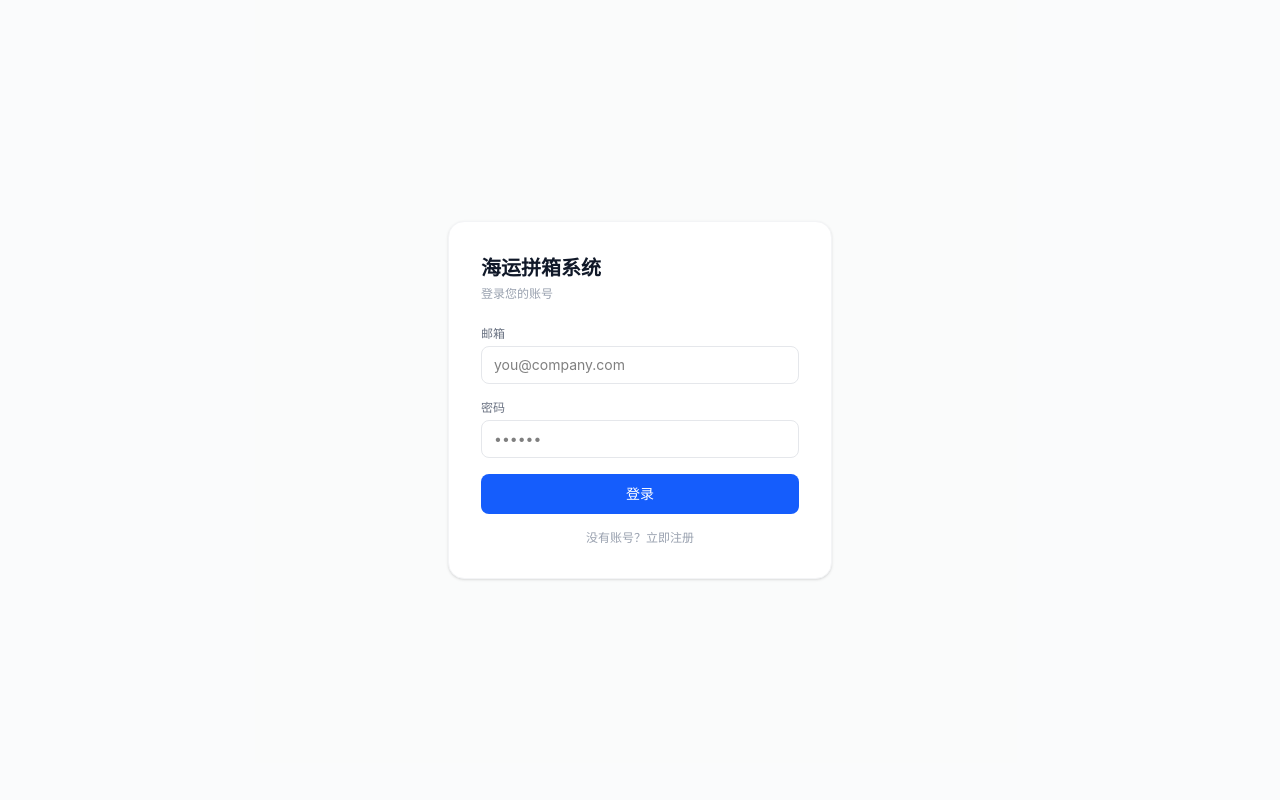
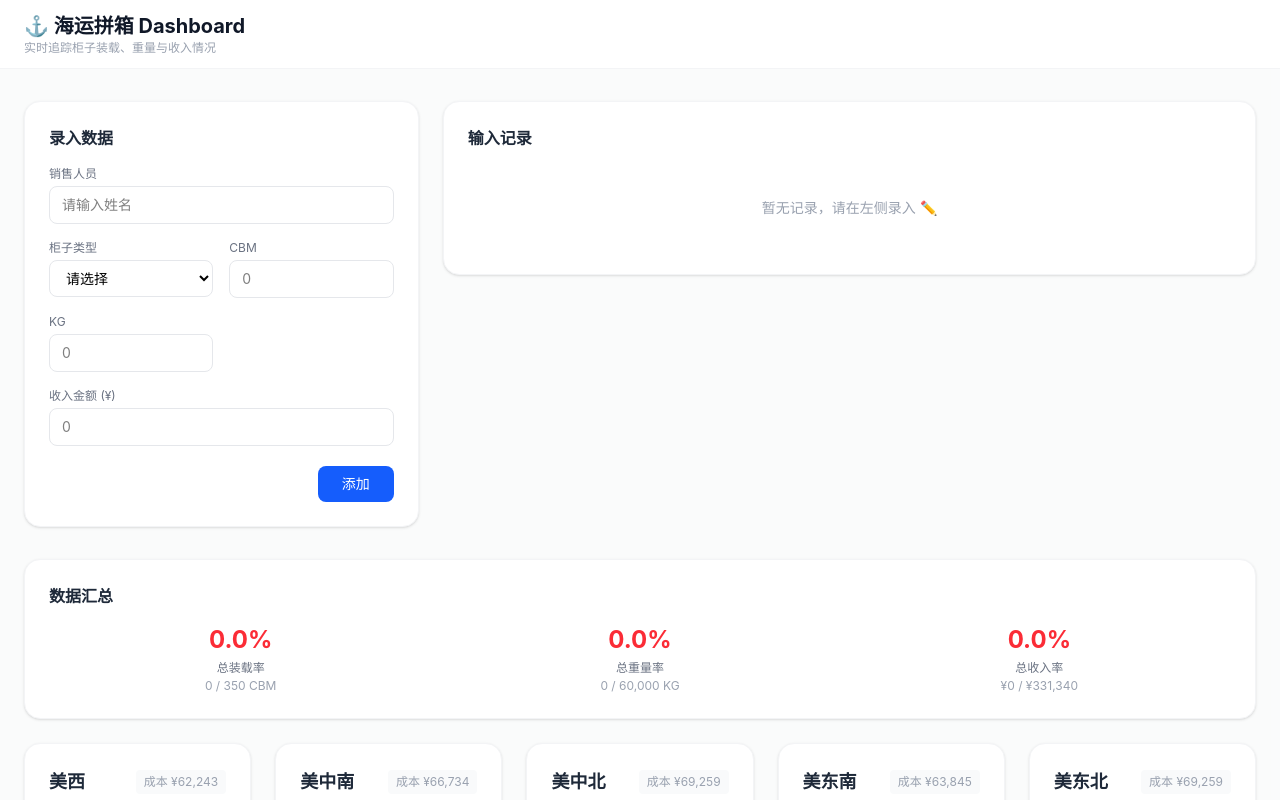
Before and after one commit to xzhongqi2/shipping-dashboard, a React (Vite) app: page / in a window 1280 px wide. Shown: the top 800 px of the page. Built offline with nearby package versions, Linux system fonts and the light colour scheme.

Commit message:
Remove login: show dashboard directly

```diff
--- a/src/App.jsx
+++ b/src/App.jsx
@@ -1,5 +1,4 @@
-import { useState, useEffect, useCallback } from 'react'
-import { supabase } from './lib/supabase'
+import { useState, useCallback } from 'react'
 
 // ─────────────────────────────────
 // 柜子配置
@@ -313,52 +312,24 @@ function Auth({ onLogin }) {
 }
 
 // ─────────────────────────────────
-// 主 App
+// 主 App（无需登录）
 // ─────────────────────────────────
 export default function App() {
-  const [user,   setUser]   = useState(null)   // 当前用户
   const [state,  setState]  = useState(EMPTY_STATE)
   const [records, setRecords] = useState([])
-  const [loading, setLoading] = useState(true)
-
-  // ── 恢复登录状态 + 加载数据 ──
-  useEffect(() => {
-    supabase.auth.getSession().then(({ data: { session } }) => {
-      setUser(session?.user ?? null)
-      if (session?.user) loadData(session.user.id)
-    })
-    const { data: { subscription } } = supabase.auth.onAuthStateChange((_event, session) => {
-      setUser(session?.user ?? null)
-      if (session?.user) loadData(session.user.id)
-      else { setState(EMPTY_STATE); setRecords([]) }
-    })
-    return () => subscription.unsubscribe()
-  }, [])
-
-  async function loadData(uid) {
-    setLoading(true)
-    const { data, error } = await supabase.from('records').select('*').eq('user_id', uid).order('created_at', { ascending: false })
-    if (!error && data) {
-      setRecords(data)
-      const s = { ...EMPTY_STATE }
-      data.forEach(r => {
-        s[r.container].cbm     += r.cbm
-        s[r.container].kg      += r.kg
-        s[r.container].revenue += r.revenue
-      })
-      setState(s)
-    }
-    setLoading(false)
-  }
 
   // ── 添加记录 ──
-  const handleSubmit = useCallback(async (salesperson, container, cbm, kg, revenue) => {
-    if (!user) return
-    const { data, error } = await supabase.from('records').insert({
-      user_id: user.id, salesperson, container, cbm, kg, revenue
-    }).select().single()
-    if (error) { alert('添加失败：' + error.message); return }
-    setRecords(prev => [data, ...prev])
+  const handleSubmit = useCallback((salesperson, container, cbm, kg, revenue) => {
+    const newRecord = {
+      id: Date.now(),
+      salesperson,
+      container,
+      cbm,
+      kg,
+      revenue,
+      created_at: new Date().toISOString(),
+    }
+    setRecords(prev => [newRecord, ...prev])
     setState(prev => ({
       ...prev,
       [container]: {
@@ -367,14 +338,12 @@ export default function App() {
         revenue: prev[container].revenue + revenue,
       }
     }))
-  }, [user])
+  }, [])
 
   // ── 删除记录 ──
-  const handleDelete = useCallback(async (id) => {
+  const handleDelete = useCallback((id) => {
     const record = records.find(r => r.id === id)
     if (!record) return
-    const { error } = await supabase.from('records').delete().eq('id', id)
-    if (error) { alert('删除失败：' + error.message); return }
     setRecords(prev => prev.filter(r => r.id !== id))
     setState(prev => ({
       ...prev,
@@ -387,36 +356,28 @@ export default function App() {
   }, [records])
 
   // ── 更新记录 ──
-  const handleUpdate = useCallback(async (id, updated) => {
+  const handleUpdate = useCallback((id, updated) => {
     const old = records.find(r => r.id === id)
     if (!old) return
-    const { data, error } = await supabase.from('records').update({
+    const newData = {
+      ...old,
       salesperson: updated.salesperson,
       container:   updated.container,
       cbm:         parseFloat(updated.cbm) || 0,
       kg:          parseFloat(updated.kg)  || 0,
       revenue:     parseFloat(updated.revenue) || 0,
-    }).eq('id', id).select().single()
-    if (error) { alert('更新失败：' + error.message); return }
-    setRecords(prev => prev.map(r => r.id === id ? data : r))
+    }
+    const newRecords = records.map(r => r.id === id ? newData : r)
+    setRecords(newRecords)
     // 刷新汇总
     const s = { ...EMPTY_STATE }
-    records.map(r => r.id === id ? data : r).forEach(r => {
+    newRecords.forEach(r => {
       s[r.container].cbm     += r.cbm
       s[r.container].kg      += r.kg
       s[r.container].revenue += r.revenue
     })
     setState(s)
   }, [records])
-
-  // ── 登出 ──
-  const logout = async () => { await supabase.auth.signOut(); setUser(null) }
-
-  // ── 未登录：显示 Auth 页面 ──
-  if (!user) return <Auth onLogin={setUser} />
-
-  // ── 已登录：显示主界面 ──
-  const displayName = user.user_metadata?.name || user.email
 
   return (
     <div className="min-h-screen bg-gray-50/80">
@@ -427,10 +388,6 @@ export default function App() {
             <h1 className="text-xl font-bold text-gray-900">⚓ 海运拼箱 Dashboard</h1>
             <p className="text-xs text-gray-400">实时追踪柜子装载、重量与收入情况</p>
           </div>
-          <div className="flex items-center gap-4">
-            <span className="text-sm text-gray-600">👤 {displayName}</span>
-            <button onClick={logout} className="text-xs text-gray-400 hover:text-red-500 transition-colors">退出</button>
-          </div>
         </div>
       </header>
 
@@ -439,11 +396,7 @@ export default function App() {
         <div className="grid grid-cols-1 lg:grid-cols-3 gap-6 mb-8">
           <div><InputForm onSubmit={handleSubmit} /></div>
           <div className="lg:col-span-2">
-            {loading ? (
-              <div className="bg-white rounded-2xl shadow-sm border border-gray-100 p-6 text-center text-sm text-gray-400">加载中...</div>
-            ) : (
-              <RecordList records={records} onDelete={handleDelete} onUpdate={handleUpdate} />
-            )}
+            <RecordList records={records} onDelete={handleDelete} onUpdate={handleUpdate} />
           </div>
         </div>
 
```
